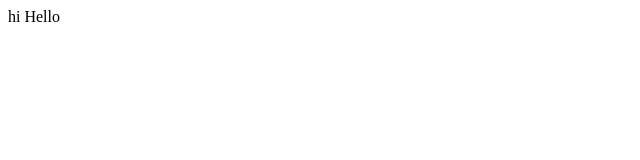
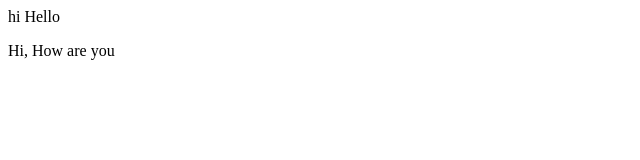
Before and after one commit to Munendrakushwaha/Dummy, a plain HTML site: page index.html in a window 1280 px wide. Shown: the full height of the page, 0-640 px from the left. Drawn offline with Linux system fonts and the light colour scheme.

Commit message:
update index

```diff
--- a/index.html
+++ b/index.html
@@ -1 +1,2 @@
 <p>hi Hello</p>
+<P>Hi, How are you</P>
```
